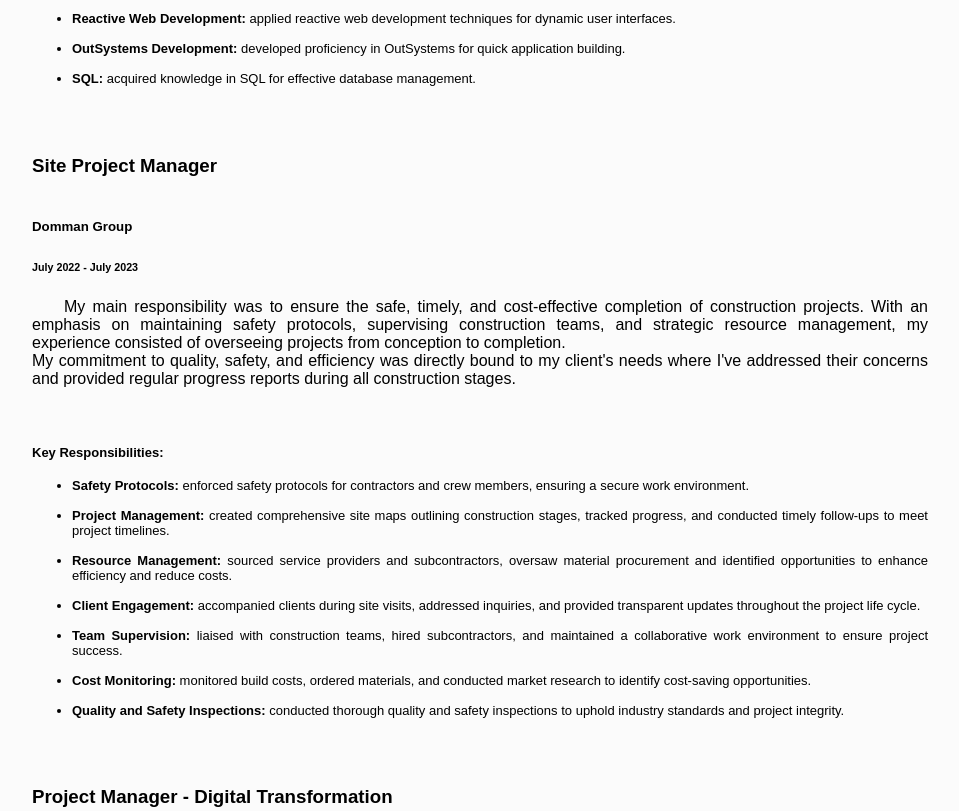
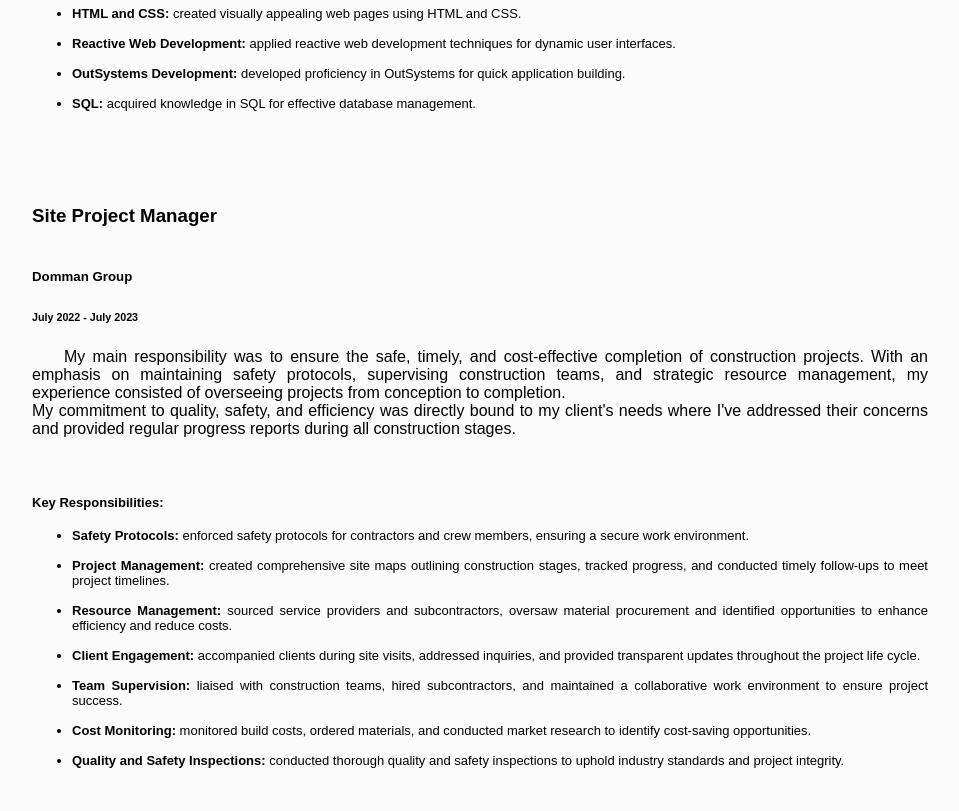
Before and after one commit to JBlittledev/JBlittledev.github.io, a plain HTML site: page cv.html in a window 1280 px wide. Shown: the part 720-1531 px from the top of the page, without its empty margins (160-1119 px from the left). Drawn offline with Linux system fonts and the light colour scheme; a script that the page names is missing.

Commit message:
Update MyStyle.css

```diff
--- a/MyStyle.css
+++ b/MyStyle.css
@@ -177,7 +177,7 @@ h6 {
 
 .text-header {
 
-    margin: 50px 0 0 0;
+    margin: 75px 0 0 0;
 }
 
 .summary {
```
